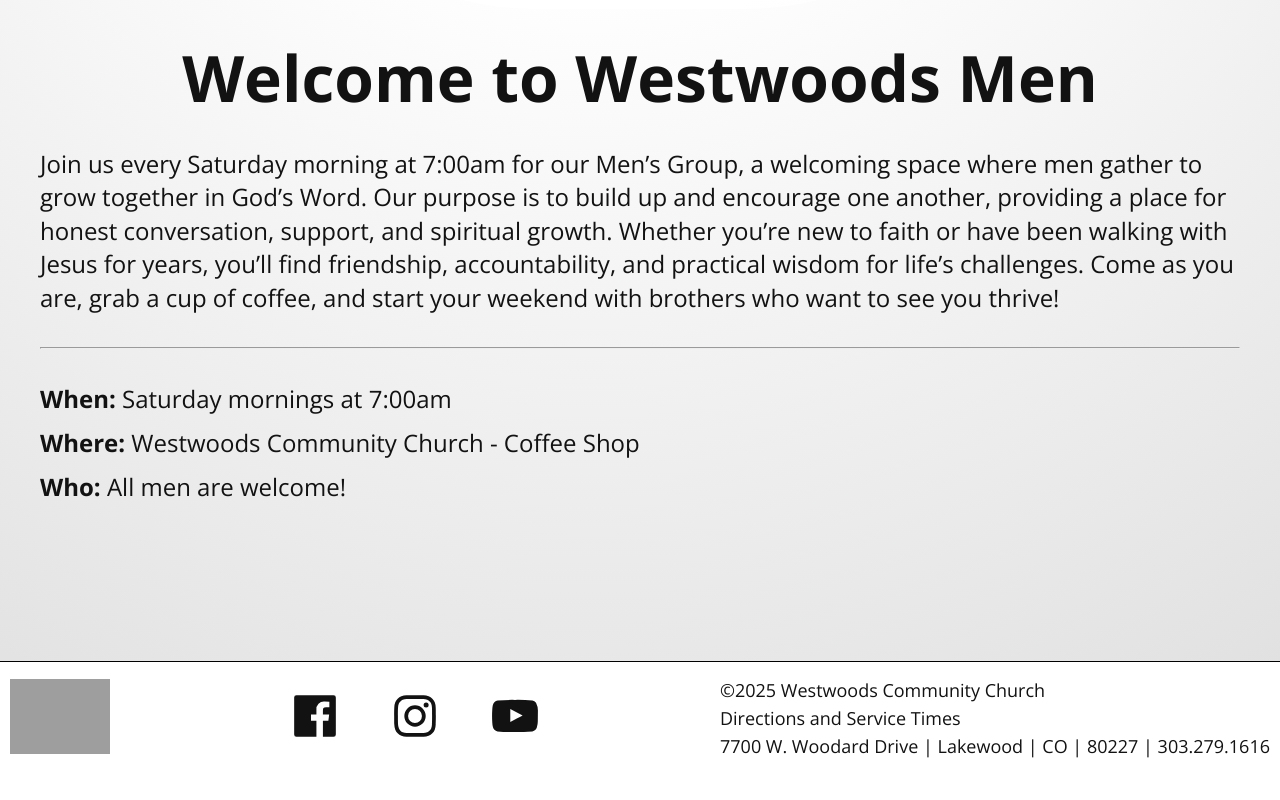
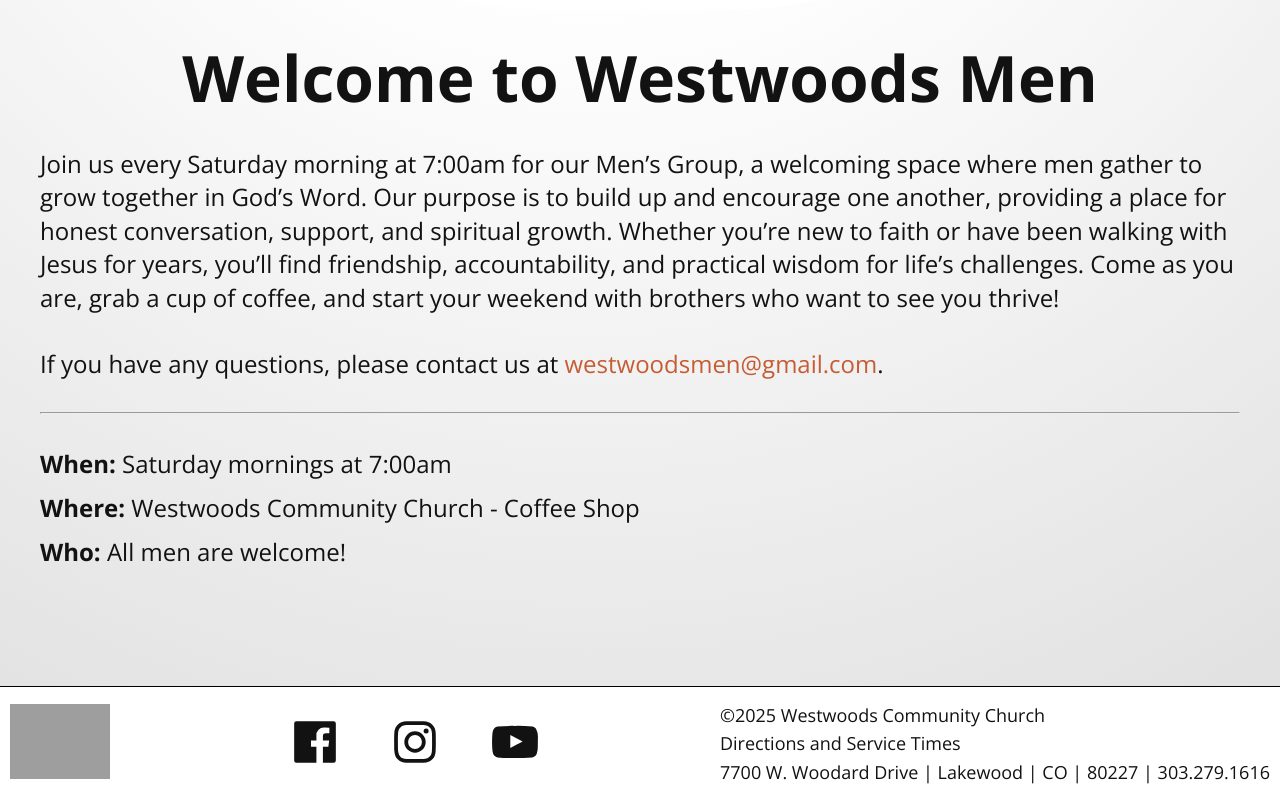
Before and after one commit to mykeld74/wwcc-2025, a SvelteKit app: page /westwoods-men in a window 1280 px wide. Shown: the part 693-1493 px from the top of the page. Before the commit the page ends 1467 px from the top, so only its background shows below. Built offline with nearby package versions, Linux system fonts and the light colour scheme; grey boxes are pictures that could not be loaded; a web font is replaced by a local one.

Commit message:
add contact email for men

```diff
--- a/src/css/styles.css
+++ b/src/css/styles.css
@@ -198,7 +198,7 @@ a {
 	margin: 2rem 0;
 }
 .dateAndTime {
-	margin: 2rem 0 7vh;
+	margin: 2rem 0 2vh;
 	list-style: none;
 	padding: 0;
 	li {
--- a/src/routes/westwoods-men/+page.svelte
+++ b/src/routes/westwoods-men/+page.svelte
@@ -23,6 +23,11 @@
 		wisdom for life’s challenges. Come as you are, grab a cup of coffee, and start your weekend with
 		brothers who want to see you thrive!
 	</p>
+	<p class="pageDescription">
+		If you have any questions, please contact us at <a href="mailto:westwoodsmen@gmail.com"
+			>westwoodsmen@gmail.com</a
+		>.
+	</p>
 	<hr />
 	<ul class="dateAndTime">
 		<li><strong>When:</strong> Saturday mornings at 7:00am</li>
```
